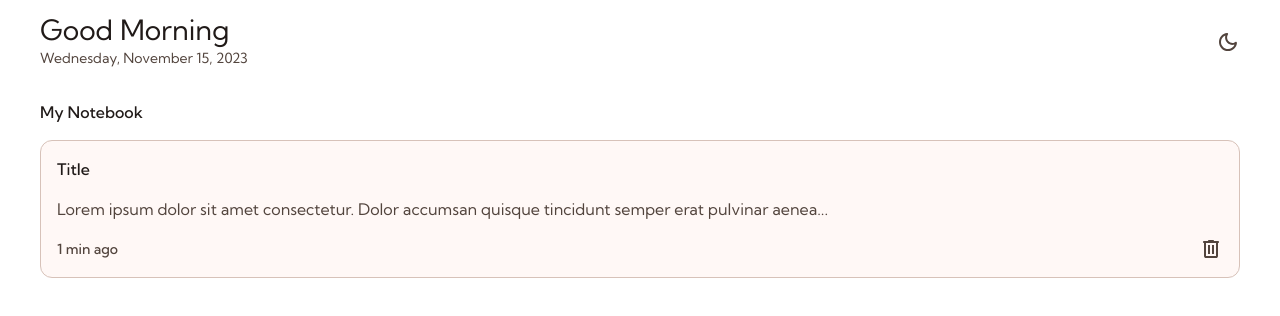
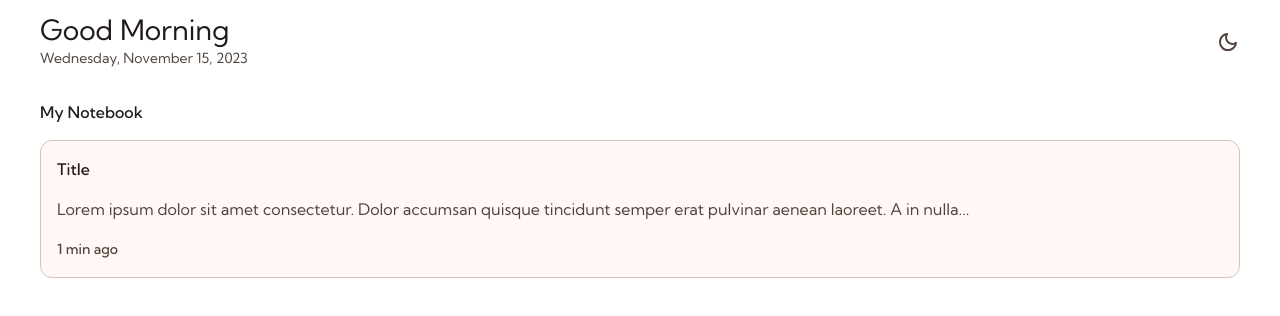
Before and after one commit to DJaye33/notekeeper-app, an Angular app: page / in a window 1280 px wide. Shown: the top 316 px of the page. Built offline with nearby package versions, Linux system fonts and the light colour scheme.

Commit message:
fix note delete button issues

```diff
--- a/src/app/notes/note/note.component.css
+++ b/src/app/notes/note/note.component.css
@@ -12,6 +12,10 @@ li:hover {
 
 li:active {
   background-color: var(--surface-container-mid-light);
+}
+
+li:hover .note-delete {
+  visibility: visible;
 }
 
 .note-btn {
@@ -42,3 +46,7 @@ li:active {
   font-weight: 500;
   line-height: 2rem;
 }
+
+.note-delete {
+  visibility: hidden;
+}
--- a/src/app/notes/note/note.component.html
+++ b/src/app/notes/note/note.component.html
@@ -1,12 +1,12 @@
 <li>
   <button class="note-btn">
     <p class="note-title">{{ note.title }}</p>
-    <p class="note-text">{{ note.text | truncate : 99 }}</p>
+    <p class="note-text">{{ note.text | truncate : 120 }}</p>
   </button>
   <div class="note-created">
     <!-- TODO: make created time dynamic -->
     <p>{{ note.created }}</p>
-    <button>
+    <button class="note-delete">
       <img src="assets/images/delete.svg" alt="delete note" />
     </button>
   </div>
```
